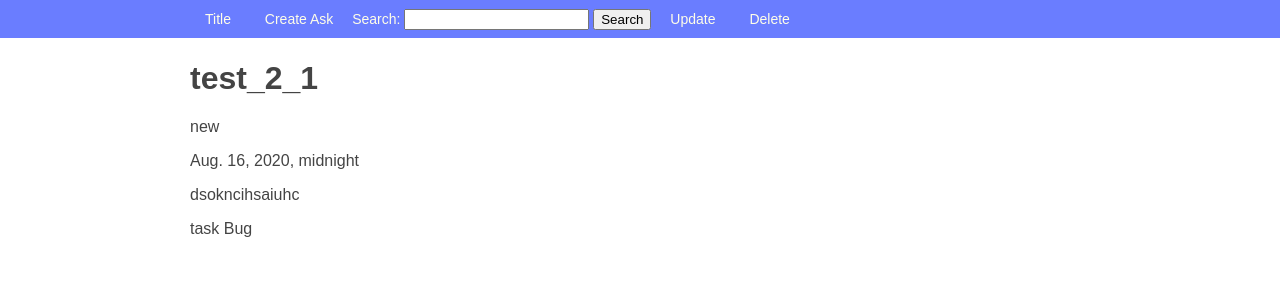
After one commit to Andreey-Dobr/hw-49, a Django app: template source/webapp/templates/task_view.html in a window 1280 px wide. The commit adds this page. Shown: the top 300 px of the page. Run offline with Django 3.2, Linux system fonts and the light colour scheme; the template is opened without the code that fills it: values that come from a table or form of the project are taken from there, others are empty; data comes from the database, SQL or seed files in the repository; form fields are guessed from the names that the template uses.

Commit message:
rename article\ task

```diff
--- a/source/tasklist/urls.py
+++ b/source/tasklist/urls.py
@@ -15,13 +15,13 @@ Including another URLconf
 """
 from django.contrib import admin
 from django.urls import path
-from webapp.views import IndexView, To_Do_Create_View, Delete_To_Do, TO_Do_View, To_Do_Update_View
+from webapp.views import TaskListView, Task_Create, Delete_Task, Task_View, Task_Update_View
 
 urlpatterns = [
     path('admin/', admin.site.urls),
-    path('', IndexView.as_view(), name='index'),
-    path('<int:pk>/', TO_Do_View.as_view(), name='to_do_view'),
-    path('to_do/add/', To_Do_Create_View.as_view(), name='to_do_create'),
-    path('<int:pk>/edit/', To_Do_Update_View.as_view(), name='to_do_update'),
-    path('<int:pk>/del/', Delete_To_Do.as_view(), name='del')
+    path('', TaskListView.as_view(), name='index'),
+    path('<int:pk>/', Task_View.as_view(), name='task_view'),
+    path('to_do/add/', Task_Create.as_view(), name='create'),
+    path('<int:pk>/edit/', Task_Update_View.as_view(), name='update'),
+    path('<int:pk>/del/', Delete_Task.as_view(), name='del')
 ]
--- a/source/webapp/admin.py
+++ b/source/webapp/admin.py
@@ -1,11 +1,11 @@
 from django.contrib import admin
 
-from webapp.models import Article, Status, Type
+from webapp.models import TaskList, Status, Type
 
 
-class ArticleAdmin(admin.ModelAdmin):
+class TaskAdmin(admin.ModelAdmin):
     filter_horizontal = ('type',)
 
-admin.site.register(Article,ArticleAdmin)
+admin.site.register(TaskList,TaskAdmin)
 admin.site.register(Status)
 admin.site.register(Type)
--- a/source/webapp/fixtures/dump.json
+++ b/source/webapp/fixtures/dump.json
@@ -42,14 +42,14 @@
   }
 },
 {
-  "model": "webapp.article",
-  "pk": 1,
+  "model": "webapp.tasklist",
+  "pk": 3,
   "fields": {
-    "description": "\u043e\u043f\u0438\u0441\u0430\u043d\u0438\u0435",
-    "full_description": "\u043f\u043e\u0434\u0440\u043e\u0431\u043d\u043e\u0435 \u043e\u043f\u0438\u0441\u0430\u043d\u0438\u0435",
+    "description": "test_2_1",
+    "full_description": "dsokncihsaiuhc",
     "status": 1,
-    "date": "2019-12-19",
-    "updated_at": "2020-08-12T18:23:16.481Z",
+    "date": "2020-08-16T00:00:00Z",
+    "updated_at": "2020-08-20T11:06:15.207Z",
     "type": [
       1,
       2
@@ -57,14 +57,42 @@
   }
 },
 {
-  "model": "webapp.article",
-  "pk": 2,
+  "model": "webapp.tasklist",
+  "pk": 4,
   "fields": {
-    "description": "\u043f\u0440\u0438\u0440\u0443\u0447\u0438\u0442\u044c \u0434\u0440\u0430\u043a\u043e\u043d\u0430",
-    "full_description": "khfuyhklnhghgds",
-    "status": 1,
-    "date": "2020-08-14",
-    "updated_at": "2020-08-12T17:25:31.810Z",
+    "description": "test_3",
+    "full_description": "lorem",
+    "status": 2,
+    "date": "2020-08-30T00:00:00Z",
+    "updated_at": "2020-08-20T10:28:28.120Z",
+    "type": [
+      3
+    ]
+  }
+},
+{
+  "model": "webapp.tasklist",
+  "pk": 5,
+  "fields": {
+    "description": "test_4",
+    "full_description": "Lorem ipsum, dolor sit amet consectetur adipisicing elit. Unde libero, consectetur aut veritatis aliquid magnam id dignissimos consequuntur perspiciatis recusandae, repellendus doloribus officia, quas sed laborum provident illum at temporibus.",
+    "status": 2,
+    "date": "2020-08-15T00:00:00Z",
+    "updated_at": "2020-08-20T10:29:19.634Z",
+    "type": [
+      1
+    ]
+  }
+},
+{
+  "model": "webapp.tasklist",
+  "pk": 6,
+  "fields": {
+    "description": "test_5",
+    "full_description": "Lorem ipsum, dolor sit amet consectetur adipisicing elit. Unde libero, consectetur aut veritatis aliquid magnam id dignissimos consequuntur perspiciatis recusandae, repellendus doloribus officia, quas sed laborum provident illum at temporibus.",
+    "status": 3,
+    "date": "2020-08-29T00:00:00Z",
+    "updated_at": "2020-08-20T10:29:35.586Z",
     "type": [
       2,
       3
@@ -72,44 +100,115 @@
   }
 },
 {
-  "model": "webapp.article",
-  "pk": 3,
+  "model": "webapp.tasklist",
+  "pk": 7,
   "fields": {
-    "description": "\u0432\u044b\u043a\u0438\u043d\u0443\u0442\u044c \u043a\u043e\u0441\u0442\u0438 \u0434\u0440\u0430\u043a\u043e\u043d\u0430",
-    "full_description": "bjhnjbhgcgfxgc",
-    "status": 2,
-    "date": "2020-08-15",
-    "updated_at": "2020-08-12T17:25:22.518Z",
+    "description": "test_6",
+    "full_description": "sapoLorem ipsum, dolor sit amet consectetur adipisicing elit. Unde libero, consectetur aut veritatis aliquid magnam id dignissimos consequuntur perspiciatis recusandae, repellendus doloribus officia, quas sed laborum provident illum at temporibus.",
+    "status": 3,
+    "date": "2020-09-05T00:00:00Z",
+    "updated_at": "2020-08-20T10:29:52.431Z",
     "type": [
       3
     ]
   }
 },
 {
-  "model": "webapp.article",
-  "pk": 4,
+  "model": "webapp.tasklist",
+  "pk": 8,
   "fields": {
-    "description": "Description",
-    "full_description": "lknechiuechxiegseu",
-    "status": 1,
-    "date": "2020-08-14",
-    "updated_at": "2020-08-12T17:25:14.738Z",
+    "description": "tets_7",
+    "full_description": "Lorem ipsum, dolor sit amet consectetur adipisicing elit. Unde libero, consectetur aut veritatis aliquid magnam id dignissimos consequuntur perspiciatis recusandae, repellendus doloribus officia, quas sed laborum provident illum at temporibus.",
+    "status": 3,
+    "date": "2020-08-16T00:00:00Z",
+    "updated_at": "2020-08-20T10:30:07.436Z",
     "type": [
-      1
+      2
     ]
   }
 },
 {
-  "model": "webapp.article",
-  "pk": 5,
+  "model": "webapp.tasklist",
+  "pk": 10,
   "fields": {
-    "description": "test",
-    "full_description": "test",
-    "status": 1,
-    "date": "2020-08-15",
-    "updated_at": "2020-08-12T18:00:00.422Z",
+    "description": "xnj nj nfv",
+    "full_description": "Lorem ipsum, dolor sit amet consectetur adipisicing elit. Unde libero, consectetur aut veritatis aliquid magnam id dignissimos consequuntur perspiciatis recusandae, repellendus doloribus officia, quas sed laborum provident illum at temporibus.",
+    "status": 2,
+    "date": "2020-08-28T00:00:00Z",
+    "updated_at": "2020-08-20T10:30:39.660Z",
+    "type": [
+      2
+    ]
+  }
+},
+{
+  "model": "webapp.tasklist",
+  "pk": 11,
+  "fields": {
+    "description": "rfrnj nfr",
+    "full_description": "dcmdlksbv jsgbkdjncksbc",
+    "status": 3,
+    "date": "2020-08-28T00:00:00Z",
+    "updated_at": "2020-08-20T10:30:54.299Z",
+    "type": [
+      3
+    ]
+  }
+},
+{
+  "model": "webapp.tasklist",
+  "pk": 12,
+  "fields": {
+    "description": "rfr ;t vyt yfjtkj",
+    "full_description": "dyjcbnm 'nb lfyyst",
+    "status": 3,
+    "date": "2020-08-12T00:00:00Z",
+    "updated_at": "2020-08-20T10:31:15.212Z",
+    "type": [
+      2
+    ]
+  }
+},
+{
+  "model": "webapp.tasklist",
+  "pk": 13,
+  "fields": {
+    "description": "e;fc ghz rfr njq",
+    "full_description": "epowcjoewiugcygweiuncpm,wepojec",
+    "status": 2,
+    "date": "2020-08-15T00:00:00Z",
+    "updated_at": "2020-08-20T10:31:37.912Z",
     "type": [
       1,
+      3
+    ]
+  }
+},
+{
+  "model": "webapp.tasklist",
+  "pk": 14,
+  "fields": {
+    "description": "lorem",
+    "full_description": "Lorem ipsum, dolor sit amet consectetur adipisicing elit. Unde libero, consectetur aut veritatis aliquid magnam id dignissimos consequuntur perspiciatis recusandae, repellendus doloribus officia, quas sed laborum provident illum at temporibus.",
+    "status": 2,
+    "date": "2020-08-15T00:00:00Z",
+    "updated_at": "2020-08-20T10:31:53.963Z",
+    "type": [
+      1,
+      3
+    ]
+  }
+},
+{
+  "model": "webapp.tasklist",
+  "pk": 15,
+  "fields": {
+    "description": "nu,mber one",
+    "full_description": "a[ixj;kagcjhgujvcs",
+    "status": 2,
+    "date": "2020-08-05T00:00:00Z",
+    "updated_at": "2020-08-20T10:50:16.014Z",
+    "type": [
       2
     ]
   }
--- a/source/webapp/forms.py
+++ b/source/webapp/forms.py
@@ -1,7 +1,7 @@
 from django import forms
 from django.core.exceptions import ValidationError
 from django.forms import widgets
-from .models import STATUS_CHOICES, TYPE_CHOICES, Type, Status, Article
+from .models import STATUS_CHOICES, TYPE_CHOICES, Type, Status, TaskList
 
 default_status = STATUS_CHOICES[0][0]
 default_type= TYPE_CHOICES[0][0]
@@ -9,7 +9,7 @@ default_type= TYPE_CHOICES[0][0]
 
 class AskForm(forms.ModelForm):
     class Meta:
-        model = Article
+        model = TaskList
         fields = ['description', 'full_description', 'status', 'type', 'date' ]
         widgets = {'date': forms.DateInput(attrs={'type':'date'})}
 
--- a/source/webapp/models.py
+++ b/source/webapp/models.py
@@ -35,7 +35,7 @@ class Type(models.Model):
 
 
 
-class Article(models.Model):
+class TaskList(models.Model):
 
     description = models.CharField(max_length=3000, null=True, blank=True, verbose_name='Название')
     full_description = models.TextField(max_length=3000, null=False, verbose_name='Подробное описание')
--- a/source/webapp/templates/asklist.html
+++ b/source/webapp/templates/asklist.html
@@ -6,7 +6,7 @@
     <h1>My First Blog!</h1>
     {% for article in articles %}
         <h3>{{ article.title }}</h3>
-        <p><a href="{% url "to_do_view" article.pk %}">({{ article.description }} | {{ article.get_status_display }})
+        <p><a href="{% url 'task_view' article.pk %}">({{ article.description }} | {{ article.get_status_display }})
         </a>
         </p>
     <hr>
--- a/source/webapp/templates/base.html
+++ b/source/webapp/templates/base.html
@@ -16,7 +16,7 @@
        <div class="container">
            <ul class="menu">
                <li><a href="{% url 'index' %}">Title</a></li>
-               <li><a href="{% url 'to_do_create' %}">Create Ask</a></li>
+               <li><a href="{% url 'create' %}">Create Ask</a></li>
                <li>{% include 'partial/simple_search.html' %}</li>
                {% block menu %}{% endblock %}
            </ul>
--- a/source/webapp/templates/delet.html
+++ b/source/webapp/templates/delet.html
@@ -1,8 +1,8 @@
 {% extends 'base.html' %}
 
-{% block title %}Ask List{% endblock %}
+{% block title %}Task List{% endblock %}
 
 {% block content %}
-    <h1>Ask delete</h1>
+    <h1>Task delete</h1>
 
 {% endblock %}
--- /dev/null
+++ b/source/webapp/templates/task_view.html
@@ -0,0 +1,19 @@
+{% extends 'base.html' %}
+
+{% block title %}Ask List{% endblock %}
+
+{% block menu %}
+    <li><a  href="{% url "update" task.pk %}">Update </a></li>
+    <li><a  href="{% url "del" task.pk %}">Delete</a></li>
+{% endblock %}
+
+{% block content %}
+    <h1>{{ task.description }}</h1>
+    <p>{{ task.status }}</p>
+    <p>{{ task.date }}</p>
+    <p>{{ task.full_description }}</p>
+    <p>{% for type in task.type.all %}{{ type.name }} {% endfor %}</p>
+
+
+
+{% endblock %}
--- a/source/webapp/templates/update.html
+++ b/source/webapp/templates/update.html
@@ -3,14 +3,14 @@
 {% block title %}Update Article{% endblock %}
 
 {% block menu %}
-    <li><a href="{% url 'to_do_view' article.pk %}">Отмена</a></li>
+    <li><a href="{% url 'task_view' task.pk %}">Отмена</a></li>
 {% endblock %}
 
 
 {% block content %}
 
     <h1>Update Ask</h1>
-    {% url "to_do_update" pk=article.pk as action_url %}
+    {% url "update" pk=task.pk as action_url %}
     {% include 'partial/form.html' with action_url=action_url form_method='post' button_text='Update' %}
 
 
```
Also changed, not shown: source/webapp/templates/del_task.html (added, +17 -0 lines), source/webapp/templates/del_to_do.html (deleted, +0 -17 lines), source/webapp/templates/index.html (+7 -7 lines), source/webapp/templates/to_do_view.html (deleted, +0 -19 lines), source/webapp/views.py (+26 -25 lines), source/webapp/migrations/0008_auto_20200820_1626.py (added), source/webapp/templates/creat.html (renamed from source/webapp/templates/to_do_creat.html).
